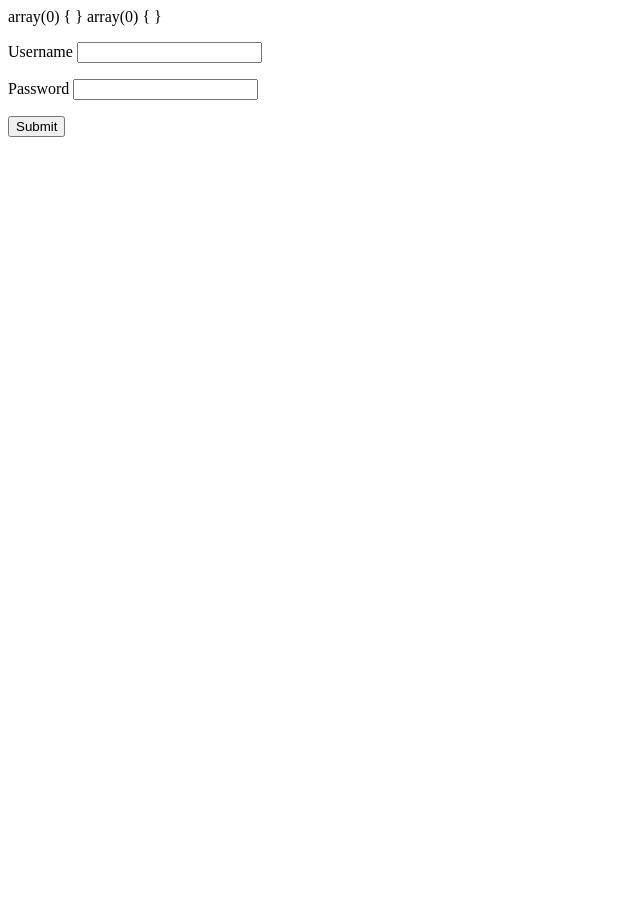
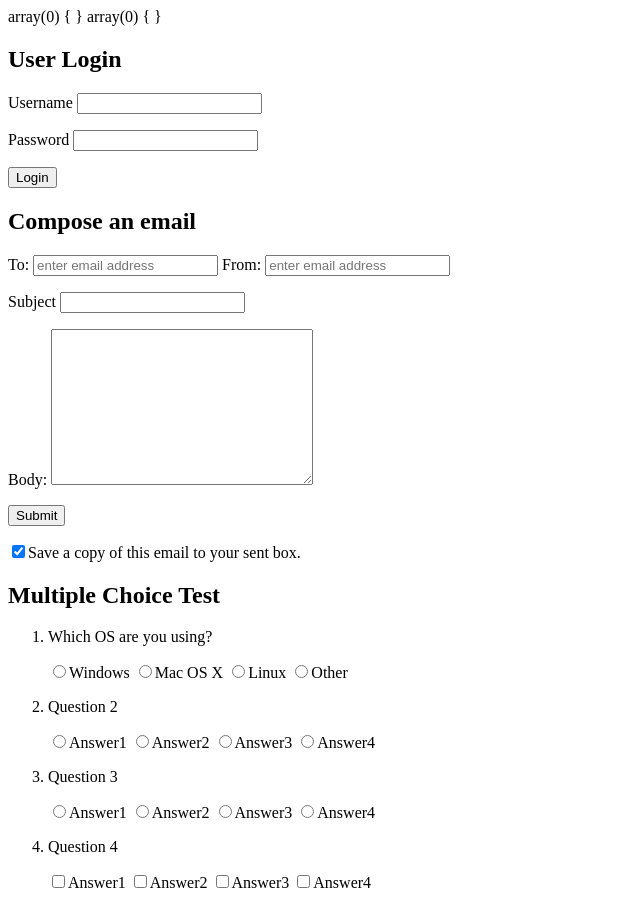
Before and after one commit to CoryRay/Codeup_Web_Exercises, a PHP site: page /my_first_form.php in a window 1280 px wide. Shown: the whole page, without its empty margins (0-640 px from the left). Before the commit the page ends 137 px from the top, so only its background shows below. Run offline with PHP 8.4, Linux system fonts and the light colour scheme.

Commit message:
added checkmarks and radio buttons

```diff
--- a/public/my_first_form.php
+++ b/public/my_first_form.php
@@ -9,6 +9,9 @@
 		<title>My First Form</title>
 	</head>
 	<body>
+
+		<h2>User Login</h2>
+
 		<form method="POST" action="/my_first_form.php">
 		    <p>
 		        <label for="username">Username</label>
@@ -19,8 +22,68 @@
 		        <input id="password" name="password" type="password">
 		    </p>
 		    <p>
-		        <input type="submit">
+		        <input type="submit" value="Login">
 		    </p>
 		</form>
+
+
+	<h2>Compose an email</h2>
+	<form method="POST" action="my_first_form.php">
+		<p>
+			<label for="to">To:</label>
+			<input type="email" id="to" name="to" placeholder="enter email address">
+			<label for="from">From:</label>
+			<input type="email" id="from" name="from" placeholder="enter email address">
+		</p>
+		<p><label for="subject">Subject</label>
+			<input type="text" id="subject" name="subject">
+		</p>
+		<p>
+			<label for="body">Body:</label>
+			<textarea name="body" id="body" cols="30" rows="10"></textarea>
+		</p>
+		<p>
+			<input type="submit">
+		</p>
+		<p>
+			<label for="sent"><input type="checkbox" id="sent" name="sent" checked>Save a copy of this email to your sent box.</label>
+		</p>
+	</form>
+
+	<h2>Multiple Choice Test</h2>
+	<form action="my_first_form.php" method="POST">
+	<ol>
+		<li>
+			<p>Which OS are you using?</p>
+			<label for="question1"><input type="radio" id="question1" name="question1">Windows</label>
+			<label for="question1"><input type="radio" id="question1" name="question1">Mac OS X</label>
+			<label for="question1"><input type="radio" id="question1" name="question1">Linux</label>
+			<label for="question1"><input type="radio" id="question1" name="question1">Other</label>
+		</li>
+		<li>
+			<p>Question 2</p>
+			<label for="question2"><input type="radio" id="question2" name="question2">Answer1</label>
+			<label for="question2"><input type="radio" id="question2" name="question2">Answer2</label>
+			<label for="question2"><input type="radio" id="question2" name="question2">Answer3</label>
+			<label for="question2"><input type="radio" id="question2" name="question2">Answer4</label>
+		</li>
+		<li>
+			<p>Question 3</p>
+			<label for="question3"><input type="radio" id="question3" name="question3">Answer1</label>
+			<label for="question3"><input type="radio" id="question3" name="question3">Answer2</label>
+			<label for="question3"><input type="radio" id="question3" name="question3">Answer3</label>
+			<label for="question3"><input type="radio" id="question3" name="question3">Answer4</label>
+		</li>
+		<li>
+			<p>Question 4</p>
+			<label for="question4"><input type="checkbox" id="question4" name="question4">Answer1</label>
+			<label for="question4"><input type="checkbox" id="question4" name="question4">Answer2</label>
+			<label for="question4"><input type="checkbox" id="question4" name="question4">Answer3</label>
+			<label for="question4"><input type="checkbox" id="question4" name="question4">Answer4</label>
+		</li>
+
+	</ol>
+	</form>
+
 	</body>
 </html>
```
